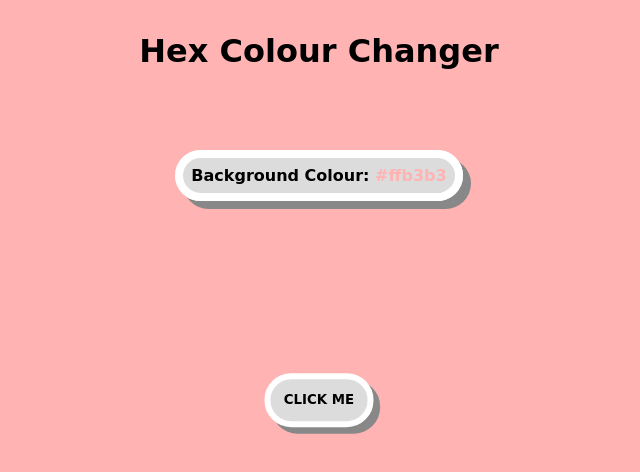
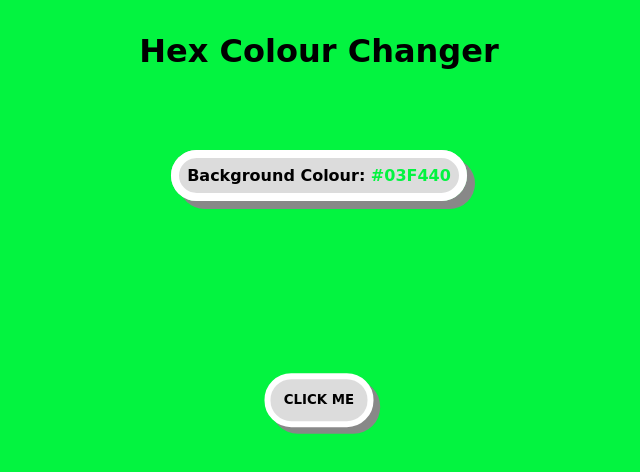
Before and after one commit to VioletViolaVi/Hex_Colour_Changer, a plain HTML site: page index.html in a window 1280 px wide. Both pictures are taken after a click on the button "CLICK ME". Shown: the whole page, without its empty margins (321-961 px from the left). Drawn offline with Linux system fonts and the light colour scheme.

Commit message:
Add functionality to button

```diff
--- a/assets/scripts.js
+++ b/assets/scripts.js
@@ -1,4 +1,47 @@
 document.addEventListener("DOMContentLoaded", function (event) {
+
+    let hexCharacters = [0, 1, 2, 3, 4, 5, 6, 7, 8, 9, "A", "B", "C", "D", "E", "F"];
+
+    let flipperBtn = document.getElementById("flipperBtn");
+    let colourName = document.getElementById("colourName");
+
+    flipperBtn.addEventListener("click", function () {
+        let hashColor = "#";
+        for (let hexCharacter = 0; hexCharacter < 6; hexCharacter++) {
+            hashColor += hexCharacters[getRandomHexCharacters()];
+        };
+
+        colourName.style.color = hashColor;
+        colourName.textContent = hashColor;
+        document.body.style.backgroundColor = hashColor;
+
+    });
+
+    function getRandomHexCharacters() {
+        return Math.floor(Math.random() * hexCharacters.length);
+    };
+
+
+
+
+
+
+
+
+
+
+
+
+
+
+
+
+
+
+
+
+
+
 
 
 
--- a/assets/style.css
+++ b/assets/style.css
@@ -4,7 +4,7 @@
     font-family: cursive, monospace, sans-serif;
 }
 
-body{
+body {
     background-color: #ffb3b3;
 }
 
@@ -30,8 +30,8 @@ body{
     font-weight: 600;
 }
 
-#colourName{
-    color:#ffb3b3;
+#colourName {
+    color: #ffb3b3;
 }
 
 #btnDiv {
--- a/index.html
+++ b/index.html
@@ -19,7 +19,7 @@
 
     <div id="backgroundColorDiv">
         <p id="backgroundColorLabel">
-            Background Colour: <span id="colourName">#ffb3b3</span>
+            Background Colour: <span id="colourName">#f9b3b3</span>
         </p>
     </div>
 
```
